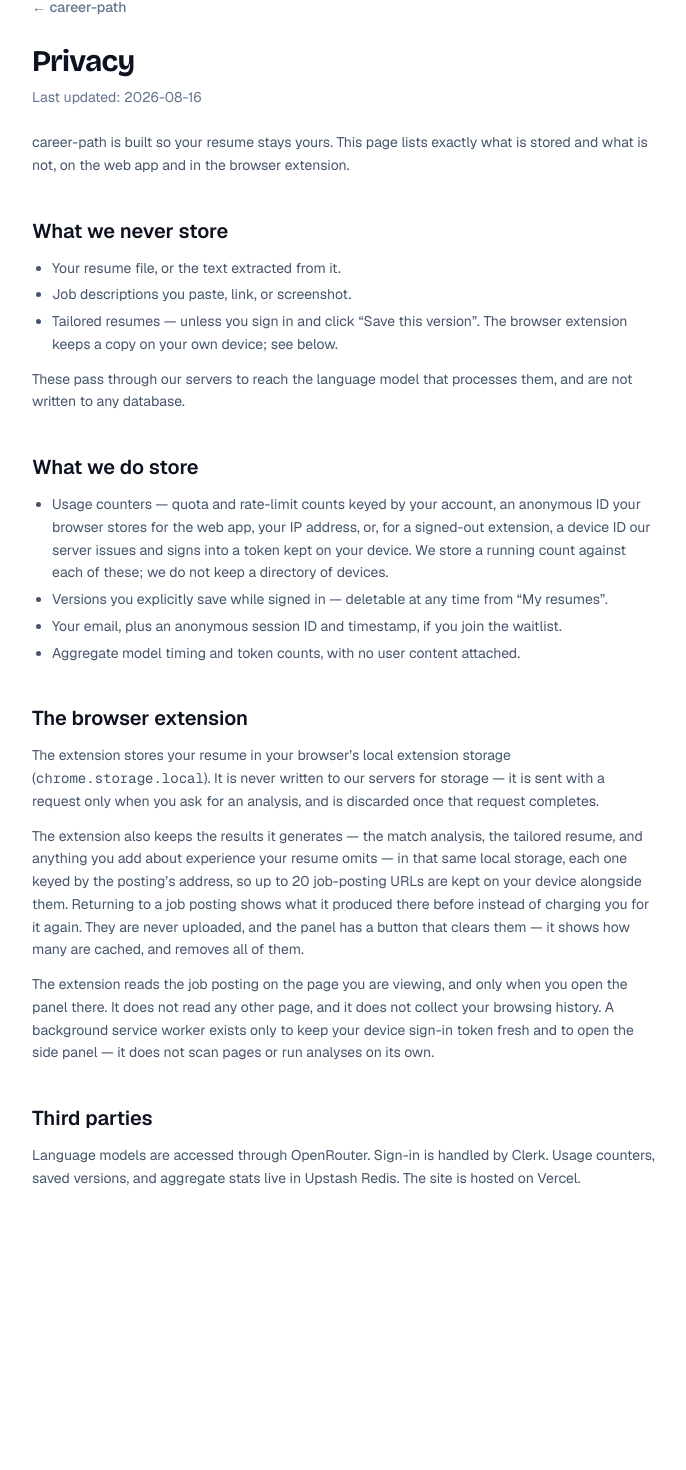
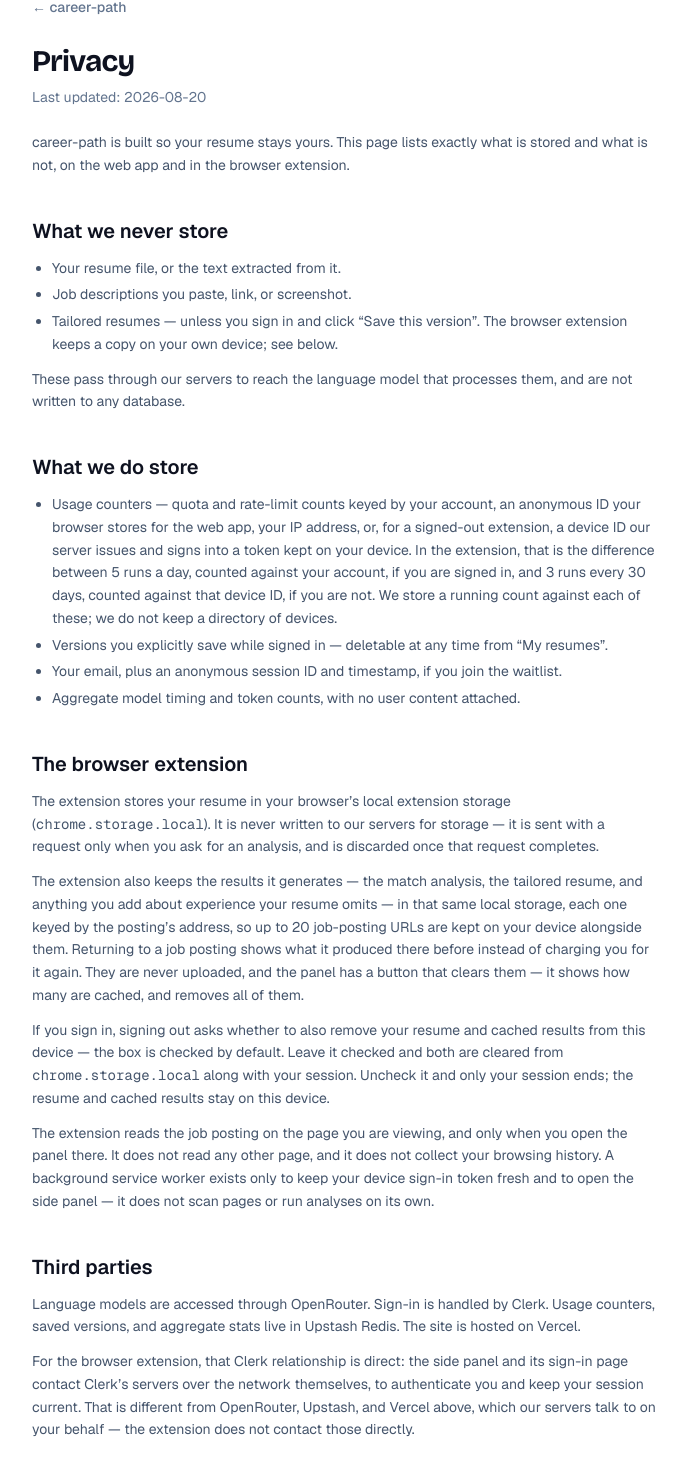
Before and after one commit to dukesky/careerpath, a Next.js app: page /privacy in a window 1280 px wide. Shown: the part 69-1539 px from the top of the page, without its empty margins (296-982 px from the left). Before the commit the page ends 1323 px from the top, so only its background shows below. Built offline with nearby package versions, Linux system fonts and the light colour scheme; no server answers.

Commit message:
docs: privacy and changelog for extension sign-in

```diff
--- a/src/app/privacy/page.tsx
+++ b/src/app/privacy/page.tsx
@@ -20,7 +20,7 @@
       <h1 className="mt-6 font-display text-3xl font-bold tracking-tight text-[#0E1220]">
         Privacy
       </h1>
-      <p className="mt-2 text-sm text-slate-500">Last updated: 2026-08-16</p>
+      <p className="mt-2 text-sm text-slate-500">Last updated: 2026-08-20</p>
 
       <p className="mt-6 text-sm leading-relaxed text-slate-600">
         career-path is built so your resume stays yours. This page lists exactly
@@ -53,7 +53,10 @@
           Usage counters — quota and rate-limit counts keyed by your account,
           an anonymous ID your browser stores for the web app, your IP
           address, or, for a signed-out extension, a device ID our server
-          issues and signs into a token kept on your device. We store a
+          issues and signs into a token kept on your device. In the
+          extension, that is the difference between 5 runs a day, counted
+          against your account, if you are signed in, and 3 runs every 30
+          days, counted against that device ID, if you are not. We store a
           running count against each of these; we do not keep a directory of
           devices.
         </li>
@@ -89,6 +92,14 @@
         how many are cached, and removes all of them.
       </p>
       <p className="mt-3 text-sm leading-relaxed text-slate-600">
+        If you sign in, signing out asks whether to also remove your resume
+        and cached results from this device — the box is checked by default.
+        Leave it checked and both are cleared from{" "}
+        <code>chrome.storage.local</code> along with your session. Uncheck it
+        and only your session ends; the resume and cached results stay on
+        this device.
+      </p>
+      <p className="mt-3 text-sm leading-relaxed text-slate-600">
         The extension reads the job posting on the page you are viewing, and
         only when you open the panel there. It does not read any other page,
         and it does not collect your browsing history. A background service
@@ -104,6 +115,14 @@
         Clerk. Usage counters, saved versions, and aggregate stats live in
         Upstash Redis. The site is hosted on Vercel.
       </p>
+      <p className="mt-3 text-sm leading-relaxed text-slate-600">
+        For the browser extension, that Clerk relationship is direct: the
+        side panel and its sign-in page contact Clerk&rsquo;s servers over
+        the network themselves, to authenticate you and keep your session
+        current. That is different from OpenRouter, Upstash, and Vercel
+        above, which our servers talk to on your behalf — the extension
+        does not contact those directly.
+      </p>
     </main>
   );
 }
```
Also changed, not shown: 1 other file (tests, documents, lock files or other folders).
